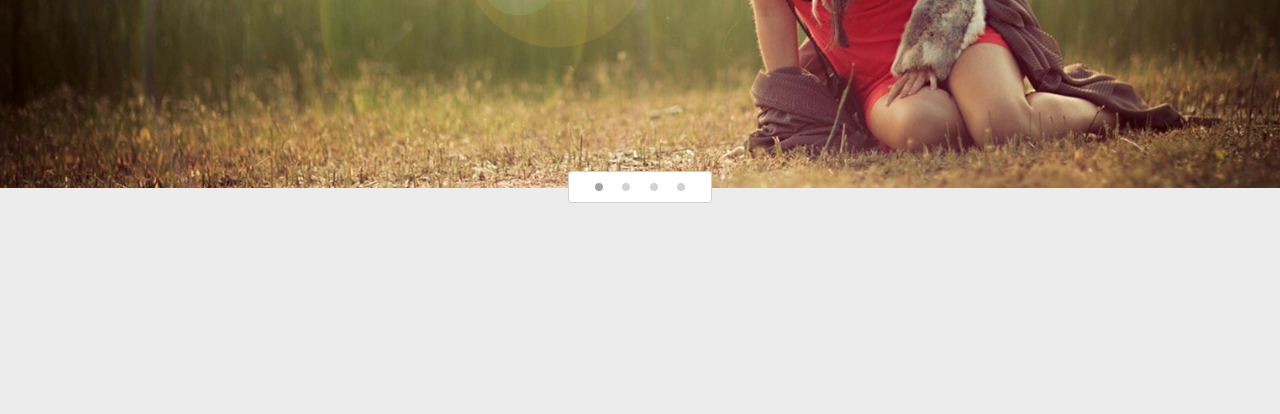
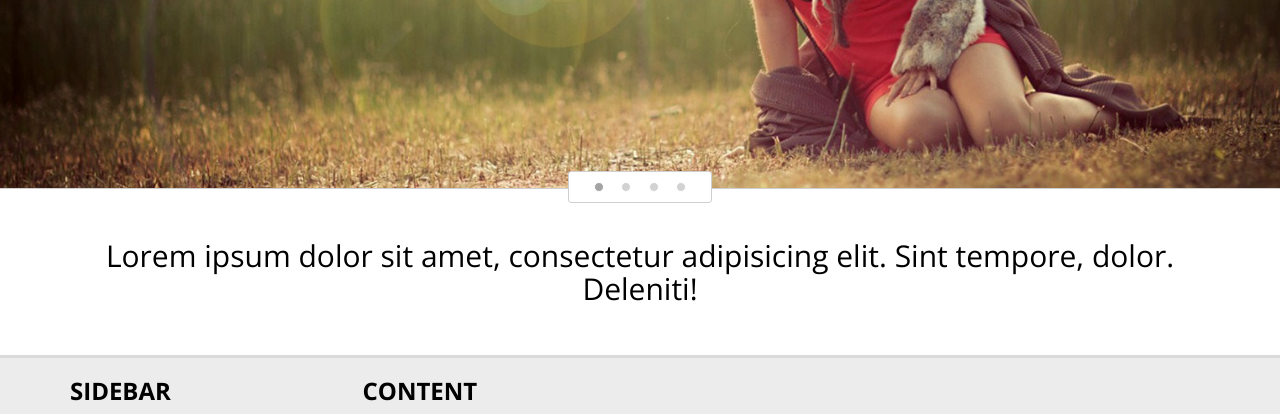
Before and after one commit to TatianaKeen/bootstrap, a plain HTML site: page styletour/index.html in a window 1280 px wide. Shown: the part 485-899 px from the top of the page. Before the commit the page ends 800 px from the top, so only its background shows below. Drawn offline with nearby package versions, Linux system fonts and the light colour scheme.

Commit message:
11 lesson

```diff
--- a/styletour/css/style.css
+++ b/styletour/css/style.css
@@ -240,9 +240,18 @@ h3 {
 	display: none;
 }
 
+.main-slogan {
+	background: #fff;
+	text-align: center;
+	padding: 50px 0;
+	border-top: 1px solid #cfcfcf;
+	border-bottom: 3px solid #dadada;
+}
 
-
-
+.main-slogan h1 {
+	font-size: 30px;
+	margin: 0;
+}
 
 
 
--- a/styletour/index.html
+++ b/styletour/index.html
@@ -179,12 +179,31 @@
 				    <span class="sr-only">Next</span>
 				  </a>
 			</div>
-		</section>
-
-
-
+		</section><!--menu-carousel-->
 	</header>
 
+	<section class="main-slogan">
+		<div class="container">
+			<h1>Lorem ipsum dolor sit amet, consectetur adipisicing elit. Sint tempore, dolor. Deleniti!</h1>
+		</div>
+	</section><!--main-slogan-->
+
+	<section class="main-content">
+		<div class="container">
+			<div class="row">
+				<div class="col-md-9 col-md-push-3">
+					<div class="content">
+						<h3>CONTENT</h3>
+					</div><!--content-->
+				</div>
+				<div class="col-md-3 col-md-pull-9">
+					<div class="sidebar">
+						<h3>SIDEBAR</h3>
+					</div><!--sidebar-->
+				</div>
+			</div>
+		</div>
+	</section><!--main-content-->
 
 	<script src="https://ajax.googleapis.com/ajax/libs/jquery/1.11.3/jquery.min.js"></script>
 	<script src="js/bootstrap.min.js"></script>
```
